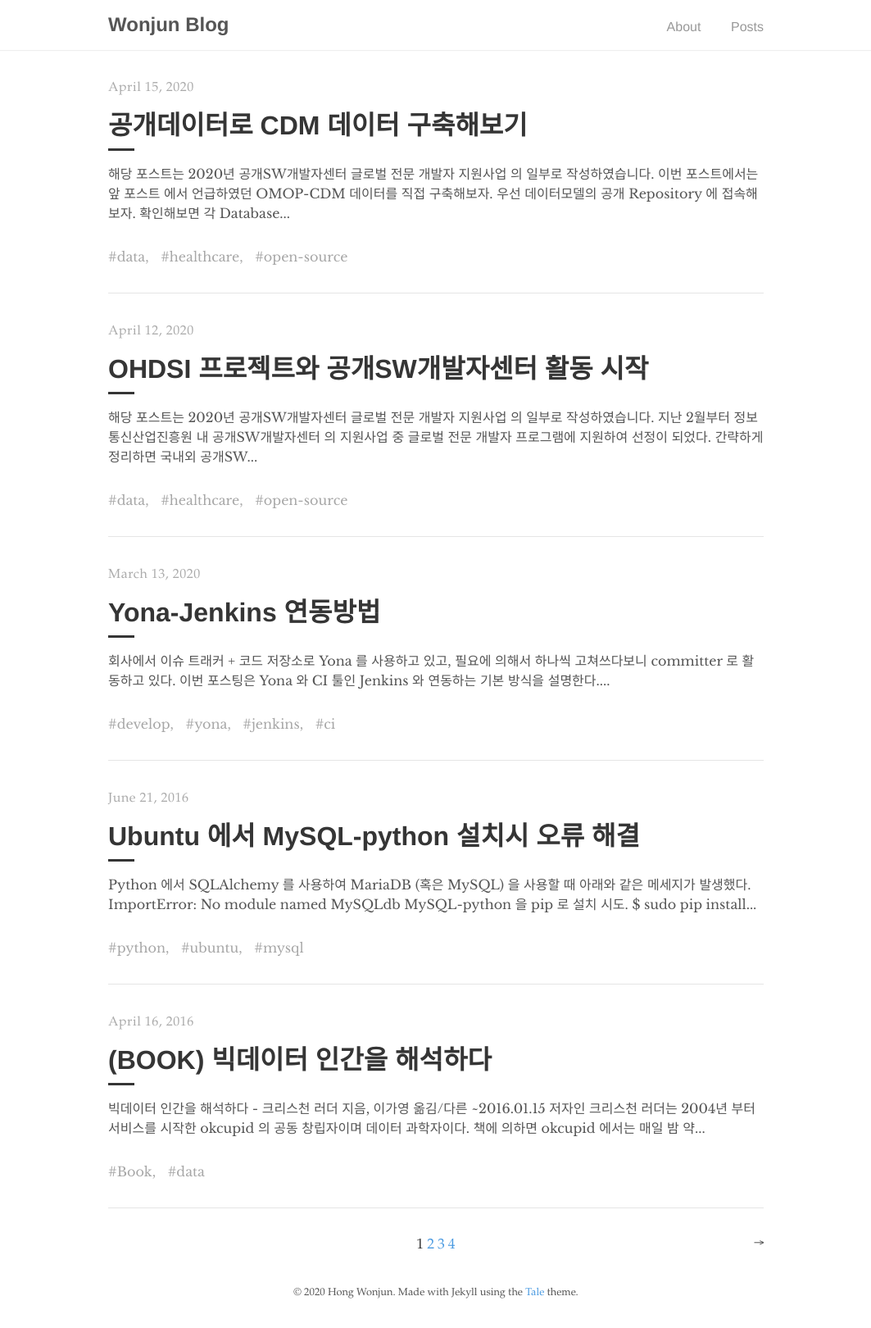
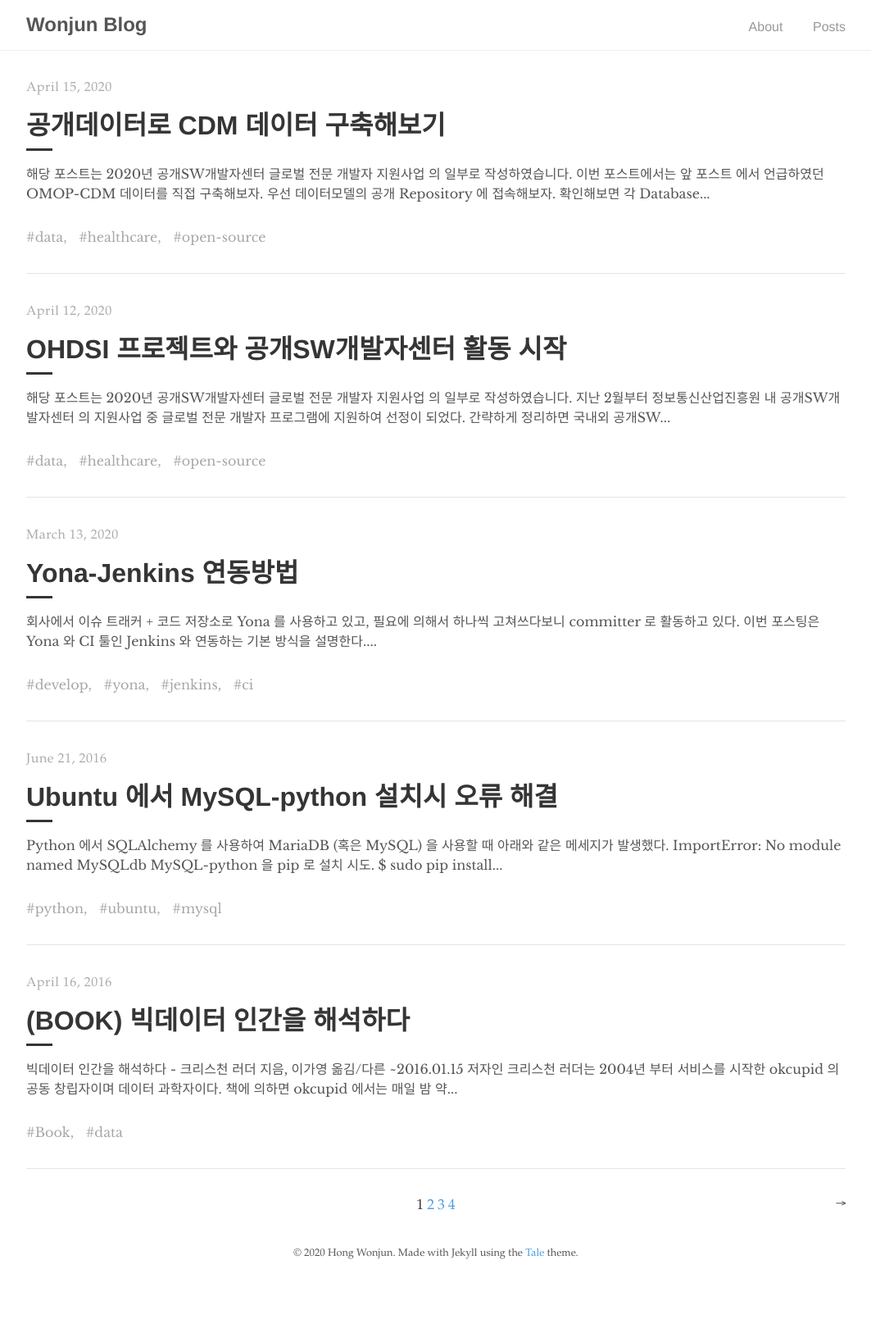
Before and after one commit to hongwonjun/hongwonjun.github.io, a Jekyll site: the page built from index.html, in a window 1280 px wide. Shown: the whole page at 82% size, without its empty margins (108-1171 px from the left). Built offline with Jekyll 4.4.1, drawn with Linux system fonts in a browser that asks for light colours; the list of posts is cut into pages by our own code; comment, search, counter and statistics services are not loaded; after the commit the page ends 1572 px from its top, so only the background shows below that.

Commit message:
improvement(theme): expand max-width

```diff
--- a/_sass/tale/_layout.scss
+++ b/_sass/tale/_layout.scss
@@ -1,6 +1,6 @@
 .container {
   margin: 0 auto;
-  max-width: 800px;
+  max-width: 1000px;
   width: 80%;
 }
 
@@ -9,7 +9,7 @@ footer,
 .nav-container {
   display: block;
   margin: 0 auto;
-  max-width: 800px;
+  max-width: 1000px;
   width: 80%;
 }
 
```
